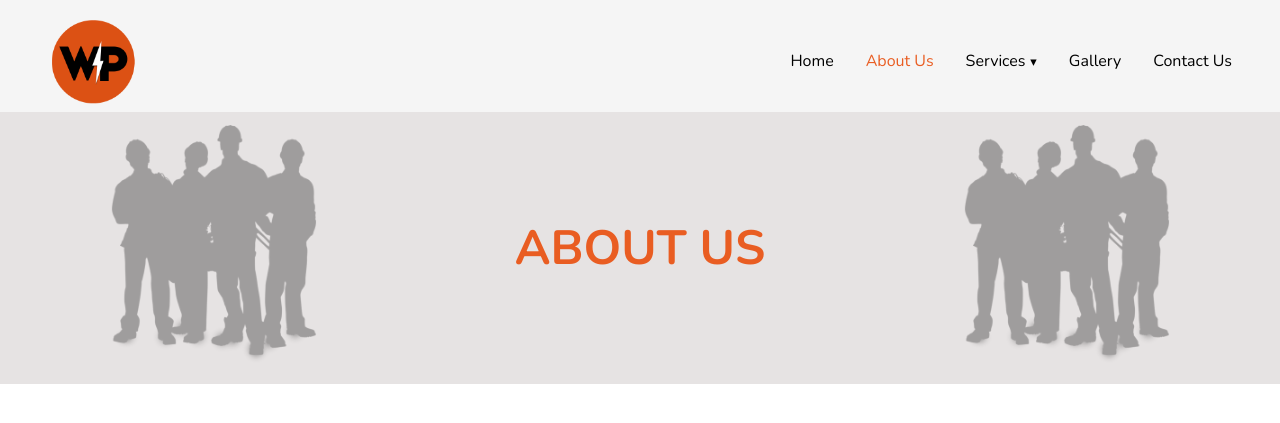
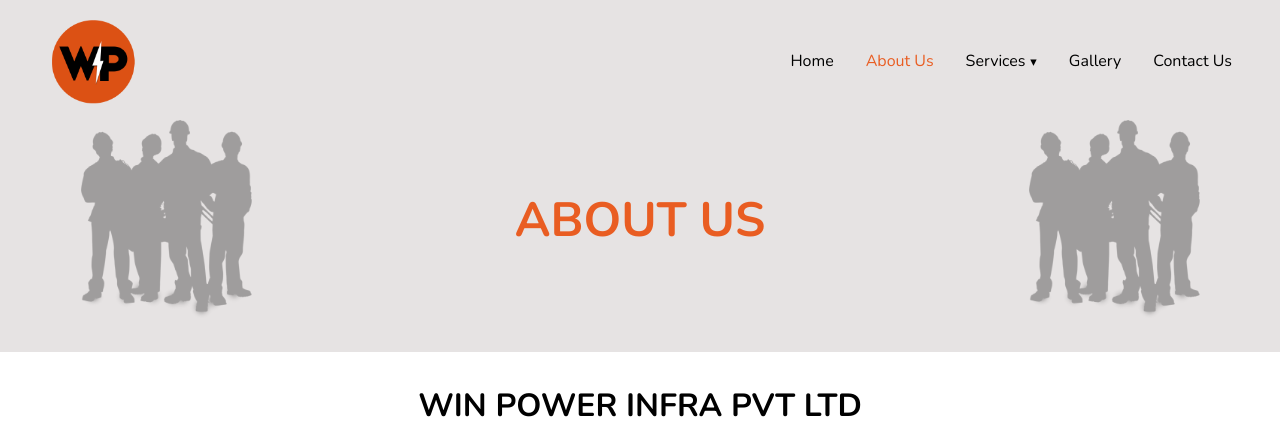
Before and after one commit to AmanKAggarwal/winpower-website, a React (Vite) app: page /about-us in a window 1280 px wide. Shown: the top 423 px of the page. Built offline with nearby package versions, Linux system fonts and the light colour scheme.

Commit message:
fix navbar scroll and some other fixes

```diff
--- a/src/components/Navbar.tsx
+++ b/src/components/Navbar.tsx
@@ -5,7 +5,11 @@ import { ROUTES } from "../Routes"; // Ensure correct path
 import { Images } from "../data/images";
 import NavbarElement from "./NavbarElement";
 // Styled components
-const NavbarContainer = styled.nav`
+interface NavbarContainerProps {
+  isScrolled: boolean;
+}
+
+const NavbarContainer = styled.nav<NavbarContainerProps>`
   position: fixed;
   top: 0;
   width: 100%;
@@ -13,7 +17,9 @@ const NavbarContainer = styled.nav`
   justify-content: space-between;
   align-items: center;
   padding: 1rem 3rem;
-  background: transparent; /* Transparent background */
+  background: ${props => props.isScrolled ? '#ffffff' : 'transparent'};
+  transition: background-color 0.3s ease;
+  box-shadow: ${props => props.isScrolled ? '0 2px 4px rgba(0,0,0,0.1)' : 'none'};
   z-index: 1000;
 `;
 
@@ -37,9 +43,21 @@ const Spacer = styled.div`
 
 const Navbar: React.FC = () => {
   const location = useLocation(); // Get the current path
+  const [isScrolled, setIsScrolled] = React.useState(false);
+
+  React.useEffect(() => {
+    const handleScroll = () => {
+      // Check if we've scrolled past the initial viewport
+      const scrolled = window.scrollY > 100;
+      setIsScrolled(scrolled);
+    };
+
+    window.addEventListener('scroll', handleScroll);
+    return () => window.removeEventListener('scroll', handleScroll);
+  }, []);
 
   return (
-    <NavbarContainer>
+    <NavbarContainer isScrolled={isScrolled}>
       <LogoImage src={Images.WinpowerLogoImage} alt="Logo" />
       <Spacer />
       <NavLinks>
--- a/src/components/PageTitleSection.tsx
+++ b/src/components/PageTitleSection.tsx
@@ -8,29 +8,46 @@ const SectionContainer = styled.div`
   align-items: center;
   background-color: #e6e3e3;
   text-align: center;
-  height: 17rem;
+  min-height: 17rem;
+  padding: 120px 0 2rem 0;
+  margin-top: 0;
+  width: 100%;
+`;
+
+const ContentWrapper = styled.div`
+  display: flex;
+  justify-content: space-between;
+  align-items: center;
+  max-width: 1200px;
+  width: 100%;
+  margin: 0 auto;
+  padding: 0 2rem;
 `;
 
 const ImageContainer = styled.div<{ side: "left" | "right" }>`
-  flex: 1;
+  width: 25%;
+  display: flex;
+  justify-content: ${props => props.side === "left" ? "flex-start" : "flex-end"};
+  align-items: center;
 
   img {
-    max-height: 30vh;
-    max-width: 30vw; /* Adjust as needed */
-    filter: brightness(0) contrast(1); /* Turns image black */
-    opacity: 0.3; /* Makes it appear gray */
+    max-height: 40vh;
+    width: 100%;
+    filter: brightness(0) contrast(1);
+    opacity: 0.3;
+    object-fit: contain;
   }
 `;
 
 const Title = styled.h2`
-  flex: 1;
+  width: 100%;
   font-size: 3rem;
   color: #e95d22;
   text-transform: uppercase;
-  white-space: nowrap; /* Prevents text from wrapping to the next line */
-  text-overflow: ellipsis; /* Adds an ellipsis (...) if text overflows */
-  text-align: center; /* Optional: Centers the text */
+  text-align: center;
+  padding: 0 1rem;
 `;
+
 const PageTitleSection: React.FC<{
   title: string;
   leftImagePath?: string;
@@ -38,6 +55,7 @@ const PageTitleSection: React.FC<{
 }> = ({ title, leftImagePath, rightImagePath }) => {
   return (
     <SectionContainer>
+      <ContentWrapper>
         {leftImagePath && (
           <ImageContainer side="left">
             <img src={leftImagePath} alt="Left shadow" />
@@ -49,6 +67,7 @@ const PageTitleSection: React.FC<{
             <img src={rightImagePath} alt="Right shadow" />
           </ImageContainer>
         )}
+      </ContentWrapper>
     </SectionContainer>
   );
 };
--- a/src/pages/AboutPage.tsx
+++ b/src/pages/AboutPage.tsx
@@ -3,7 +3,6 @@ import styled from "styled-components";
 import PageTitleSction from "../components/PageTitleSection";
 import { UnderlinedSectionHeader } from "../components/SectionHeaders";
 import {
-  HeaderSpacer,
   MaxWidthWrapper,
   SectionContainer,
   FlexContainer,
@@ -168,7 +167,6 @@ const CustomerFirstSection: React.FC = () => {
 const AboutUsPage: React.FC = () => {
   return (
     <div>
-      <HeaderSpacer />
       <PageTitleSction
         title="About Us"
         leftImagePath={Images.AboutUsTitleImage}
--- a/src/pages/ContactPage.tsx
+++ b/src/pages/ContactPage.tsx
@@ -2,7 +2,6 @@ import React from 'react';
 import styled from 'styled-components';
 import { MdLocationOn, MdEmail, MdPhone } from 'react-icons/md';
 import { FaFacebook } from 'react-icons/fa';
-import { HeaderSpacer } from '../components/GenericPageComponents';
 import PageTitleSection from '../components/PageTitleSection';
 
 const ContactContainer = styled.div`
@@ -11,7 +10,7 @@ const ContactContainer = styled.div`
   align-items: center;
   padding: 2rem;
   min-height: 100vh;
-  background: #f8f8f8;
+  background: #ffffff;
 `;
 
 const Description = styled.p`
@@ -61,7 +60,7 @@ const CardContent = styled.p`
 `;
 
 const ContactCard = styled.div`
-  background: #f8f8f8;
+  background: #f2f2f2;
   padding: 2rem;
   border-radius: 10px;
   text-align: center;
@@ -86,7 +85,6 @@ const Footer = styled.div`
   text-align: center;
   margin-top: 2rem;
   padding: 2rem;
-  background: #f8f8f8;
   width: 100%;
 `;
 
@@ -105,14 +103,23 @@ const SocialLinks = styled.div`
   }
 `;
 
+const Title = styled.h2`
+  font-size: 1.4rem;
+  color: #333;
+  text-align: center;
+  font-weight: 1000;
+  text-transform: uppercase;
+`;
+
+
 const ContactPage: React.FC = () => {
   return (
-    <div>
-      <HeaderSpacer />
+    <>
       <PageTitleSection
-        title="Contact Us"
+        title="CONTACT US"
       />
       <ContactContainer>
+        <Title>GET IN TOUCH</Title>
         <Description>For any query or details kindly contact us.</Description>
 
         <ContactGrid>
@@ -158,7 +165,7 @@ const ContactPage: React.FC = () => {
           </SocialLinks>
         </Footer>
       </ContactContainer>
-    </div>
+    </>
   );
 };
 
--- a/src/pages/ServiceDesigningPage.tsx
+++ b/src/pages/ServiceDesigningPage.tsx
@@ -2,7 +2,6 @@ import React from "react";
 
 import { SectionHeader } from "../components/SectionHeaders";
 import {
-    HeaderSpacer,
     MaxWidthWrapper,
     SectionContainer,
     FlexContainer,
@@ -38,7 +37,6 @@ const IdealDesignSection: React.FC = () => {
 const ServiceDesigningPage: React.FC = () => {
   return (
     <div>
-      <HeaderSpacer />
       <PageTitleSection
         title="Designing"
         leftImagePath={Images.CompassDrawingImage}
--- a/src/pages/ServiceSubstationPage.tsx
+++ b/src/pages/ServiceSubstationPage.tsx
@@ -2,7 +2,6 @@ import React from "react";
 
 import { SectionHeader } from "../components/SectionHeaders";
 import {
-    HeaderSpacer,
     MaxWidthWrapper,
     SectionContainer,
     FlexContainer,
@@ -43,7 +42,6 @@ const PlanningExecutionResultsSection: React.FC = () => {
 const ServiceSubstationPage: React.FC = () => {
   return (
     <div>
-      <HeaderSpacer />
       <PageTitleSection
         title="Substation, Transmission & Distribution Line"
         leftImagePath={Images.Powerline2Image}
--- a/src/pages/ServiceSurveyInspectionPage.tsx
+++ b/src/pages/ServiceSurveyInspectionPage.tsx
@@ -2,7 +2,6 @@ import React from "react";
 
 import { SectionHeader } from "../components/SectionHeaders";
 import {
-    HeaderSpacer,
     MaxWidthWrapper,
     SectionContainer,
     FlexContainer,
@@ -68,7 +67,6 @@ const ServicesSection: React.FC = () => {
 const ServiceSurveyInspectionPage: React.FC = () => {
   return (
     <div>
-      <HeaderSpacer />
       <PageTitleSection
         title="Survey & Inspection"
         leftImagePath={Images.SurveyInspectionHeaderImage}
--- a/tsconfig.app.json
+++ b/tsconfig.app.json
@@ -22,5 +22,5 @@
     "noFallthroughCasesInSwitch": true,
     "noUncheckedSideEffectImports": true
   },
-  "include": ["src"]
+  "include": ["src", "src/types/assets.d.ts"]
 }
--- a/vite.config.ts
+++ b/vite.config.ts
@@ -1,7 +1,16 @@
 import { defineConfig } from 'vite'
 import react from '@vitejs/plugin-react-swc'
+import { resolve } from 'path'
 
 // https://vite.dev/config/
 export default defineConfig({
   plugins: [react()],
+  resolve: {
+    alias: {
+      '@': resolve(__dirname, 'src'),
+    },
+  },
+  build: {
+    assetsInlineLimit: 0,
+  },
 })
```
Lines whose indentation alone changed are shown as unchanged.
